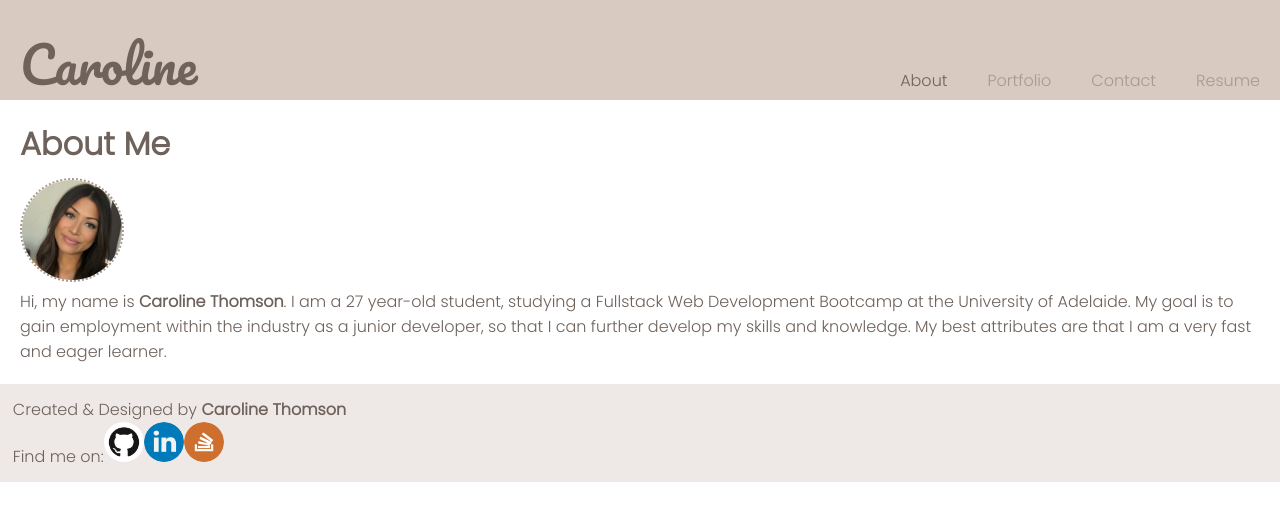
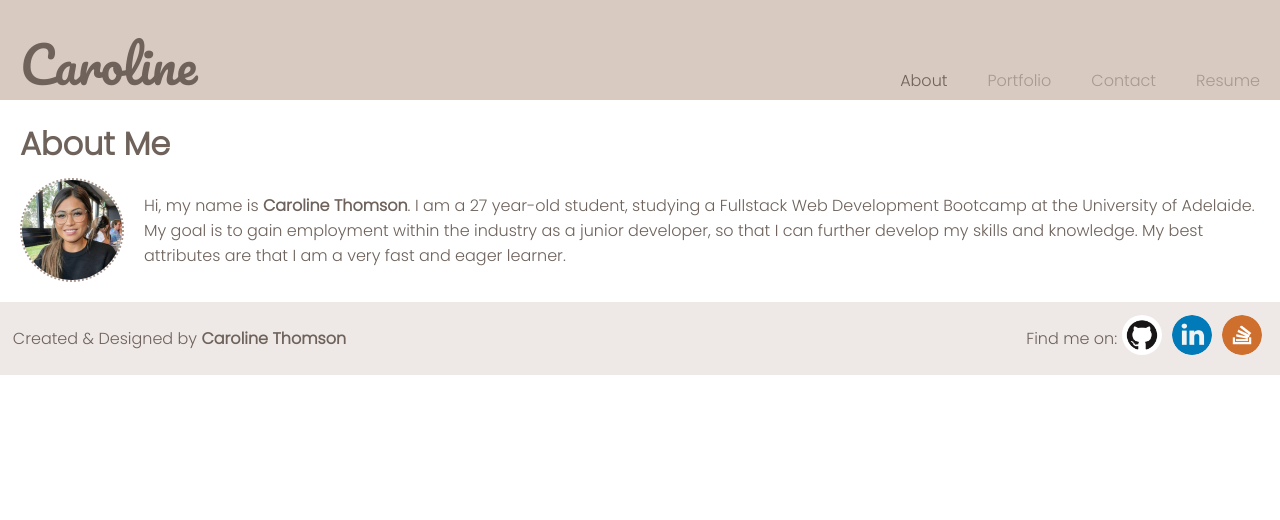
Before and after one commit to carolinemae/Caroline-Portfolio, a React (Create React App) app in the folder develop/: page / in a window 1280 px wide. Shown: the top 520 px of the page. Built offline with nearby package versions, Linux system fonts and the light colour scheme.

Commit message:
about page updated

```diff
--- a/develop/src/components/pages/About.js
+++ b/develop/src/components/pages/About.js
@@ -1,11 +1,12 @@
 import React from 'react';
 import '../../styles/Pages.css';
-import avatar from '../../images/avatar-01.jpg';
+import avatar from '../../images/avatar-02.jpg';
 
 export default function About() {
   return (
     <div className='content-body'>
       <h1>About Me</h1>
+      <div className='about-content'>
         <img src={avatar} alt='avatar' id='portrait'></img>
         <p>
           Hi, my name is <strong>Caroline Thomson</strong>. I am a 27 year-old student, studying a Fullstack Web Development Bootcamp at the University of Adelaide.
@@ -13,5 +14,6 @@ export default function About() {
           My best attributes are that I am a very fast and eager learner.
         </p>
       </div>
+    </div>
   );
 }
--- a/develop/src/styles/Pages.css
+++ b/develop/src/styles/Pages.css
@@ -30,6 +30,12 @@
     width: 100px;
     border-radius: 50%;
     border: 2px dotted var(--color-three);
+    margin-right: 20px;
+}
+
+.about-content {
+    display: flex;
+    align-items: center;
 }
 
 .card-container {
@@ -55,6 +61,21 @@
 
 .portfolio-card a:hover {
     color: var(--color-two);
+}
+
+.footer {
+    display: flex;
+    justify-content: space-between;
+    align-items: center;
+}
+
+.footer img {
+    margin: 0px 5px;
+}
+
+.footer-content {
+    display: flex;
+    align-items: center;
 }
 
 form {
```
Also changed, not shown: develop/src/images/avatar-02.jpg (added). Lines whose indentation alone changed are shown as unchanged.
